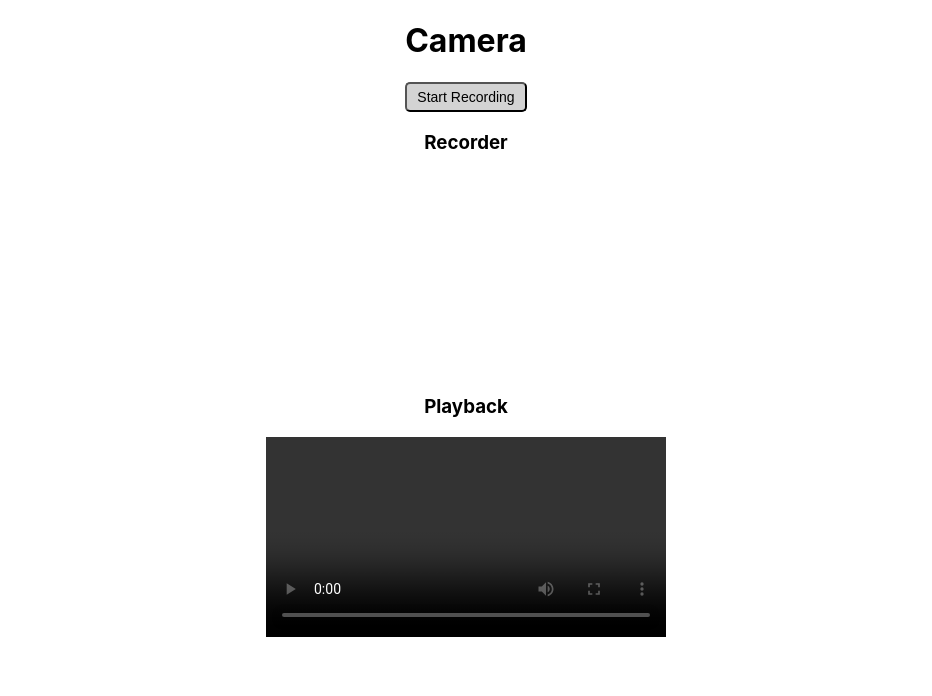
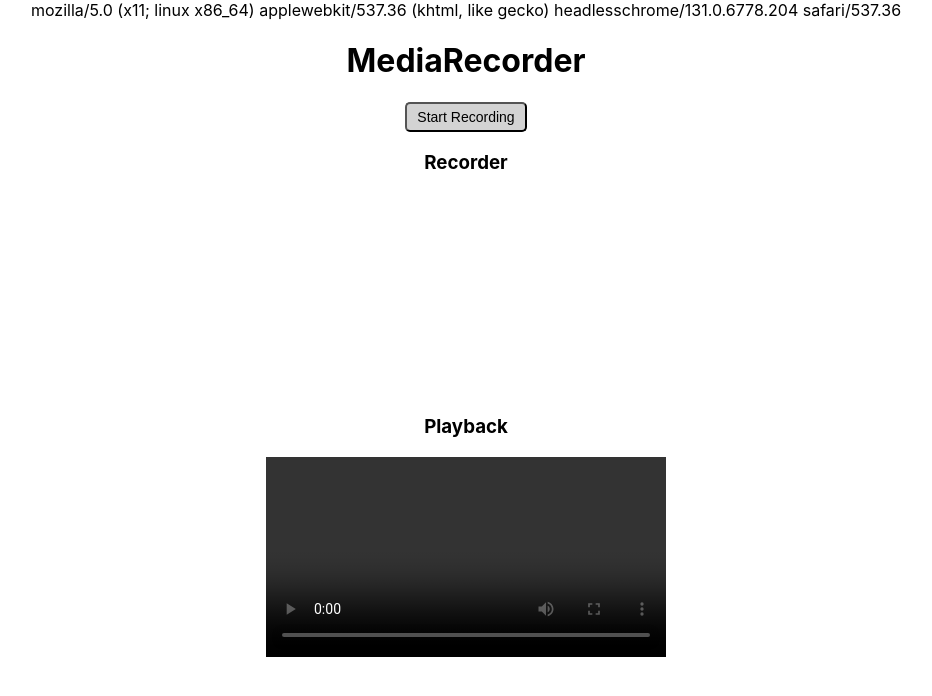
Before and after one commit to mikematos84/react-pwa, a React (Create React App) app: page / in a window 1280 px wide. Shown: the top 696 px of the page, without its empty margins (174-1106 px from the left). Built offline with nearby package versions, Linux system fonts and the light colour scheme; no server answers.

Commit message:
Different user flow for ios and possible android?

```diff
--- a/public/index.html
+++ b/public/index.html
@@ -5,6 +5,7 @@
   <meta charset="utf-8" />
   <link rel="icon" href="%PUBLIC_URL%/favicon.ico" />
   <meta name="viewport" content="width=device-width, initial-scale=1" />
+  <meta name="apple-mobile-web-app-capable" content="yes">
   <meta name="theme-color" content="#000000" />
   <meta name="description" content="Web site created using create-react-app" />
   <link rel="apple-touch-icon" href="%PUBLIC_URL%/logo192.png" />
--- a/src/App.js
+++ b/src/App.js
@@ -1,15 +1,29 @@
 import React from 'react';
 import './App.scss';
 import { withAppInstall } from './AppInstall';
-// import Webcam from './Webcam';
 import Recorder from './Recorder';
+import CameraInput from './CameraInput';
 
 const App = props => {
+  const userAgent = window.navigator.userAgent.toLowerCase();
+
+  // Detects if device is on iOS
+  const isIos = () => {
+    return /iphone|ipad|ipod/.test(userAgent);
+  }
+
+  // Detects if device is on Android
+  const isAndroid = () => {
+    return /android/.test(userAgent);
+  }
+
+  // Detects if device is in standalone mode
+  const isInStandaloneMode = () => ('standalone' in window.navigator) && (window.navigator.standalone);
+
   return (
     <div className="App">
-      <h1>Camera</h1>
-      {/* <Webcam /> */}
-      {<Recorder />}
+      <div>{userAgent}</div>
+      {isIos() && !isInStandaloneMode() || isAndroid() ? <CameraInput /> : <Recorder />}
     </div>
   );
 }
--- /dev/null
+++ b/src/CameraInput.js
@@ -0,0 +1,36 @@
+import React, { useEffect, useRef } from 'react';
+import './Recorder.scss';
+
+const CameraInput = props => {
+  const playerRef = useRef();
+
+  useEffect(() => {
+    processFileInput();
+  }, [])
+
+  const processFileInput = () => {
+    const fileInput = document.getElementById('file-input');
+    fileInput.addEventListener('change', e => {
+      playerRef.current.src = (window.webkitURL || window.URL).createObjectURL(fileInput.files[0]);
+    })
+  }
+
+  return (
+    <React.Fragment>
+      <h1>Camera Input</h1>
+      <input type="file" accept="video/*" id="file-input" capture="user"></input>
+      <div>
+        <h3>Playback</h3>
+        <video
+          className="player"
+          controls
+          ref={playerRef}
+          autoPlay
+          playsInline
+        />
+      </div>
+    </React.Fragment>
+  )
+}
+
+export default CameraInput;
--- a/src/Recorder.js
+++ b/src/Recorder.js
@@ -1,4 +1,5 @@
-import React, { useState, useEffect, useRef } from "react";
+import React, { useState, useEffect, useRef } from 'react';
+import ReactDOM from 'react-dom';
 import './Recorder.scss';
 
 const Recorder = props => {
@@ -27,6 +28,7 @@ const Recorder = props => {
       chunks = [];
       let url = (window.URL || window.webkitURL).createObjectURL(blob);
       setPlaybackPreview(url);
+      createDownloadLink(url);
     }
 
     mediaRecorder.onerror = e => {
@@ -36,6 +38,12 @@ const Recorder = props => {
 
     console.log('MediaRecorder ready');
   }, [mediaRecorder]);
+
+  const createDownloadLink = url => {
+    const link = <a href={url} download="Recording.mp4">Download</a>;
+    const linkContainer = document.getElementById('download-link');
+    ReactDOM.render(link, linkContainer);
+  }
 
   /**
    * Helper function to console out change in state of the MediaRecorder
@@ -144,6 +152,7 @@ const Recorder = props => {
 
   return (
     <React.Fragment>
+      <h1>MediaRecorder</h1>
       <div>
         <button
           onClick={isRecording ? stop : start}
@@ -170,6 +179,7 @@ const Recorder = props => {
           playsInline
         />
       </div>
+      <div id="download-link"></div>
     </React.Fragment>
   )
 }
```
